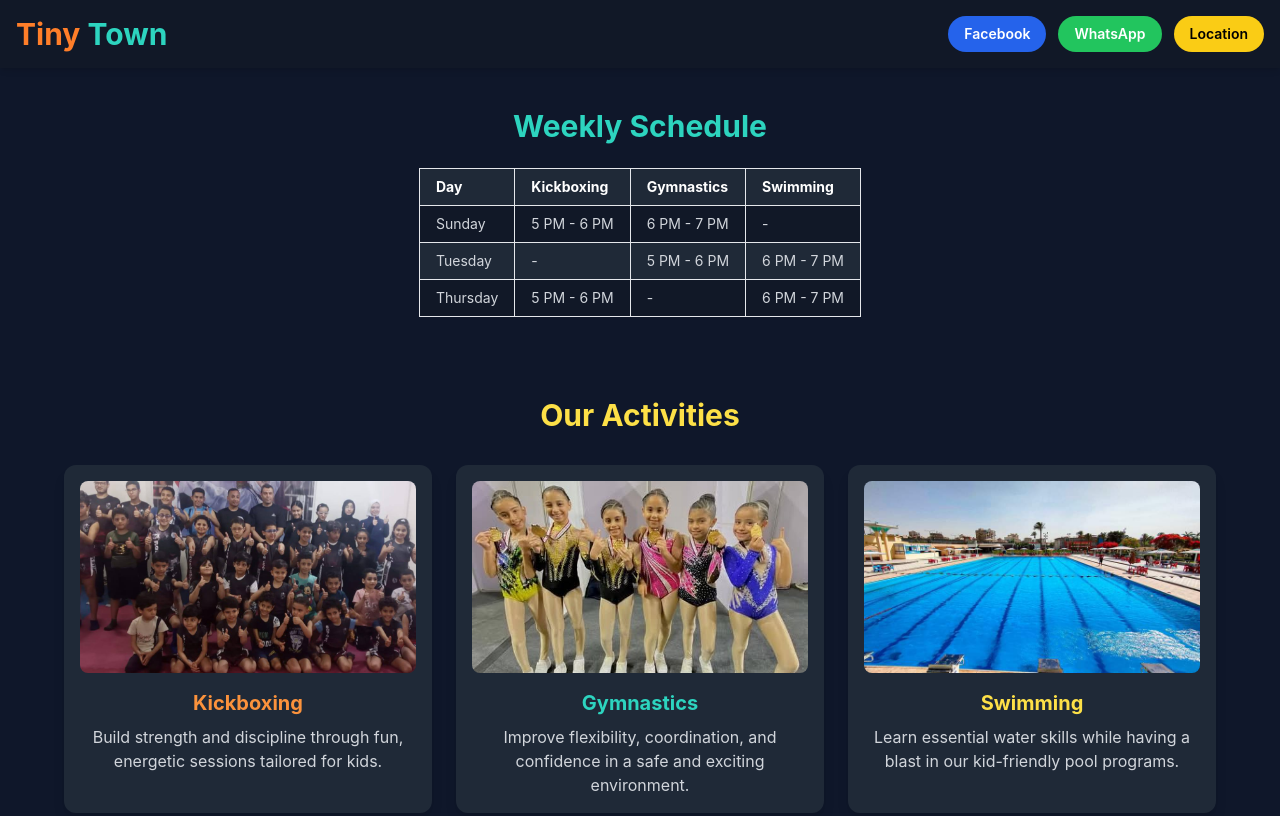
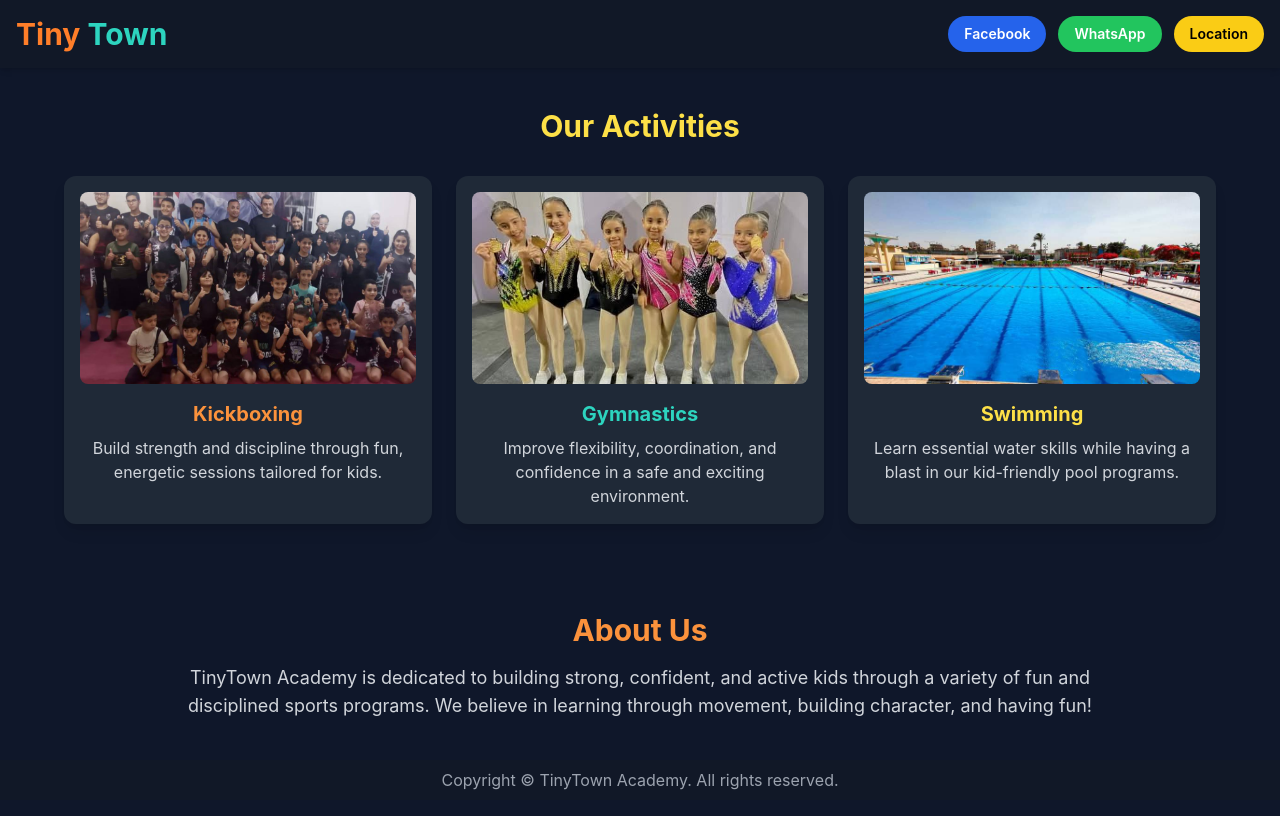
Before and after one commit to Tinytownacademy/Tinytownacademy.github.io, a plain HTML site: page index.html in a window 1280 px wide. Shown: the top 816 px of the page. Drawn offline with nearby package versions, Linux system fonts and the light colour scheme; files whose address does not match are found by name.

Commit message:
Update index.html

```diff
--- a/index.html
+++ b/index.html
@@ -8,13 +8,13 @@
   <!-- Meta Tags -->
   <meta property="og:title" content="TinyTown Academy - Grow Your Kids Stronger" />
   <meta property="og:description" content="Join TinyTown Academy" />
-  <meta property="og:image" content="images/logo.jpeg" />
-  <meta property="og:url" content="https://maro826g.github.io/" />
+  <meta property="og:image" content="https://Tinytownacademy.github.io/images/logo.jpeg" />
+  <meta property="og:url" content="https://Tinytownacademy.io/" />
   <meta property="og:type" content="website" />
   <meta name="twitter:card" content="summary_large_image" />
   <meta name="twitter:title" content="TinyTown Academy" />
   <meta name="twitter:description" content="Grow Your Kids Stronger" />
-  <meta name="twitter:image" content="images/logo.jpeg" />
+  <meta name="twitter:image" content="https://Tinytownacademy.github.io/images/logo.jpeg" />
 
   <!-- Tailwind CSS -->
   <script src="https://cdn.tailwindcss.com"></script>
@@ -61,77 +61,49 @@
            class="bg-blue-600 hover:bg-blue-700 text-white px-4 py-2 rounded-full text-sm font-semibold w-full sm:w-auto text-center">
           Facebook
         </a>
-        <a href="https://wa.me/01092160750" target="_blank"
+
+        <a href="https://wa.me/01010035823" target="_blank"
            class="bg-green-500 hover:bg-green-600 text-white px-4 py-2 rounded-full text-sm font-semibold w-full sm:w-auto text-center">
           WhatsApp
         </a>
+
         <a href="https://maps.app.goo.gl/bZ5QseATZC4EH7VR8" target="_blank"
            class="bg-yellow-400 hover:bg-yellow-500 text-black px-4 py-2 rounded-full text-sm font-semibold w-full sm:w-auto text-center">
           Location
         </a>
+
       </div>
     </div>
   </header>
-  <section class="max-w-5xl mx-auto px-4 py-10">
-    <h2 class="text-3xl font-bold text-teal-400 mb-6 text-center">Weekly Schedule</h2>
-    <div class="overflow-x-auto">
-      <table class="min-w-full text-sm text-left text-white border border-gray-700 rounded-lg">
-        <thead class="bg-gray-800 text-white">
-          <tr>
-            <th class="px-4 py-2 border">Day</th>
-            <th class="px-4 py-2 border">Kickboxing</th>
-            <th class="px-4 py-2 border">Gymnastics</th>
-            <th class="px-4 py-2 border">Swimming</th>
-          </tr>
-        </thead>
-        <tbody class="text-gray-300">
-          <tr class="bg-gray-900">
-            <td class="px-4 py-2 border">Sunday</td>
-            <td class="px-4 py-2 border">5 PM - 6 PM</td>
-            <td class="px-4 py-2 border">6 PM - 7 PM</td>
-            <td class="px-4 py-2 border">-</td>
-          </tr>
-          <tr class="bg-gray-800">
-            <td class="px-4 py-2 border">Tuesday</td>
-            <td class="px-4 py-2 border">-</td>
-            <td class="px-4 py-2 border">5 PM - 6 PM</td>
-            <td class="px-4 py-2 border">6 PM - 7 PM</td>
-          </tr>
-          <tr class="bg-gray-900">
-            <td class="px-4 py-2 border">Thursday</td>
-            <td class="px-4 py-2 border">5 PM - 6 PM</td>
-            <td class="px-4 py-2 border">-</td>
-            <td class="px-4 py-2 border">6 PM - 7 PM</td>
-          </tr>
-        </tbody>
-      </table>
-    </div>
-  </section>
+
+
   <!-- Main Content -->
   <main class="flex-grow py-10 px-6">
     <h2 class="text-center text-3xl text-yellow-300 font-bold mb-8">Our Activities</h2>
     <div class="grid grid-cols-1 md:grid-cols-3 gap-6 max-w-6xl mx-auto">
+
       <!-- Kickboxing -->
       <div class="bg-gray-800 rounded-xl shadow-lg p-4 text-center">
-        <img src="C:\xampp\htdocs\xampp\TinyTown_academy\images\karate.jpg" alt="Kickboxing" class="rounded-lg h-48 w-full object-cover mb-4" />
+        <img src="\images\karate.jpg" alt="Kickboxing" class="rounded-lg h-48 w-full object-cover mb-4" />
         <h3 class="text-xl font-bold text-orange-400">Kickboxing</h3>
         <p class="text-gray-300 mt-2">Build strength and discipline through fun, energetic sessions tailored for kids.</p>
       </div>
 
       <!-- Gymnastics -->
       <div class="bg-gray-800 rounded-xl shadow-lg p-4 text-center">
-        <img src="C:\xampp\htdocs\xampp\TinyTown_academy\images\gymnastics.jpg" alt="Gymnastics" class="rounded-lg h-48 w-full object-cover mb-4" />
+        <img src="\images\gymnastics.jpg" alt="Gymnastics" class="rounded-lg h-48 w-full object-cover mb-4" />
         <h3 class="text-xl font-bold text-teal-400">Gymnastics</h3>
         <p class="text-gray-300 mt-2">Improve flexibility, coordination, and confidence in a safe and exciting environment.</p>
       </div>
 
       <!-- Swimming -->
       <div class="bg-gray-800 rounded-xl shadow-lg p-4 text-center">
-        <img src="C:\xampp\htdocs\xampp\TinyTown_academy\images\pool.jpg" alt="Swimming" class="rounded-lg h-48 w-full object-cover mb-4" />
+        <img src="\images\pool.jpg" alt="Swimming" class="rounded-lg h-48 w-full object-cover mb-4" />
         <h3 class="text-xl font-bold text-yellow-300">Swimming</h3>
         <p class="text-gray-300 mt-2">Learn essential water skills while having a blast in our kid-friendly pool programs.</p>
       </div>
     </div>
+
   </main>
   <section class="max-w-5xl mx-auto px-4 py-10 text-center">
     <h2 class="text-3xl font-bold text-orange-400 mb-4">About Us</h2>
@@ -139,6 +111,7 @@
       TinyTown Academy is dedicated to building strong, confident, and active kids through a variety of fun and disciplined sports programs. We believe in learning through movement, building character, and having fun!
     </p>
   </section>
+
   <!-- Footer -->
   <footer class="bg-gray-900 text-center py-2 text-gray-400">
     Copyright © TinyTown Academy. All rights reserved.
```
